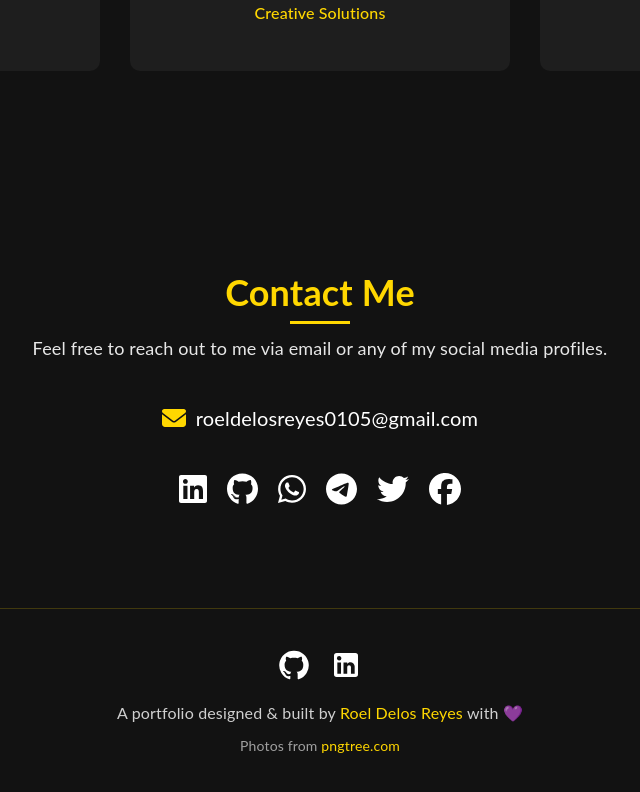
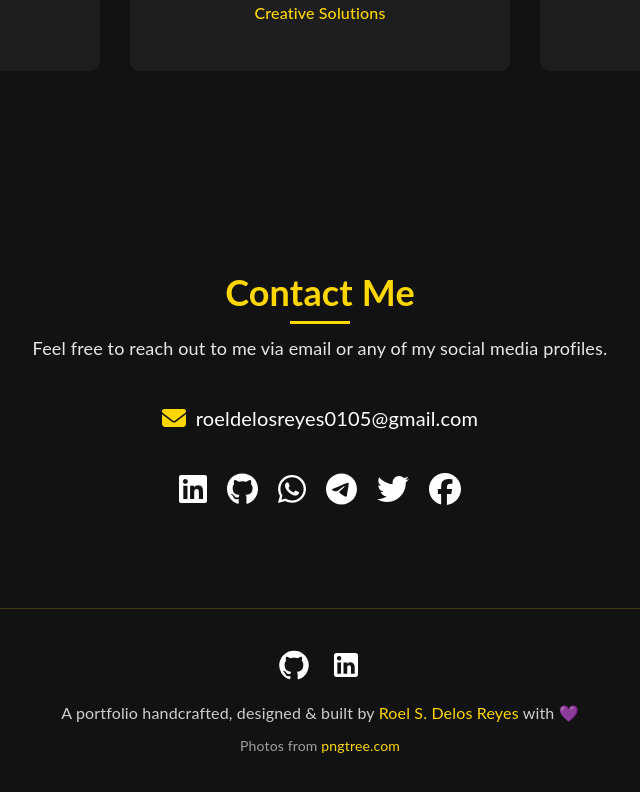
Before and after one commit to leorxdxd/Roelsportfolio, a React (Create React App) app: page / in a window 1280 px wide. Shown: the part 7545-8337 px from the top of the page, without its empty margins (320-960 px from the left). Built offline with nearby package versions, Linux system fonts and the light colour scheme.

Commit message:
updated Footer.tsx

```diff
--- a/src/components/Footer.tsx
+++ b/src/components/Footer.tsx
@@ -25,14 +25,14 @@ function Footer() {
         </a>
       </div>
       <p className="footer-text">
-        A portfolio designed & built by{" "}
+        A portfolio handcrafted, designed & built by{" "}
         <a
           href="https://github.com/leorxdxd/Roel-Portfolio"
           target="_blank"
           rel="noreferrer"
           className="footer-link"
         >
-          Roel Delos Reyes
+          Roel S. Delos Reyes
         </a>{" "}
         with 💜
       </p>
```
